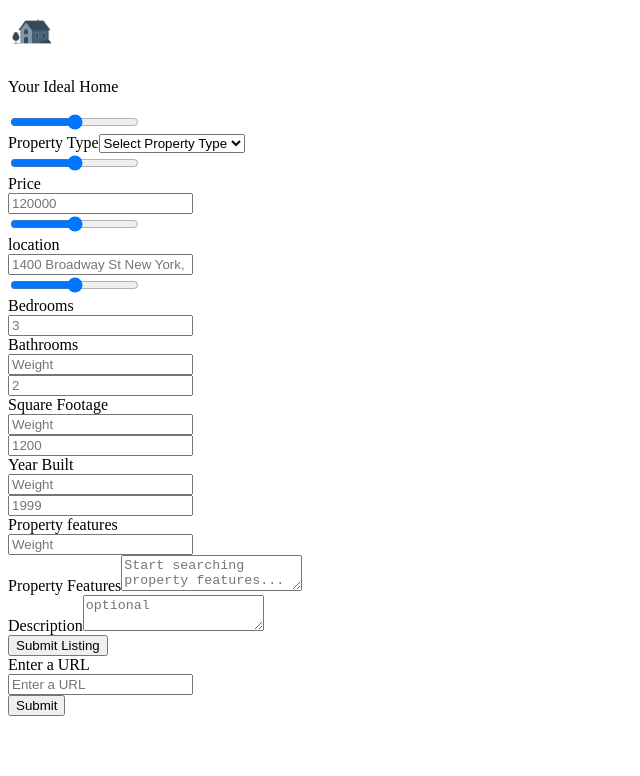
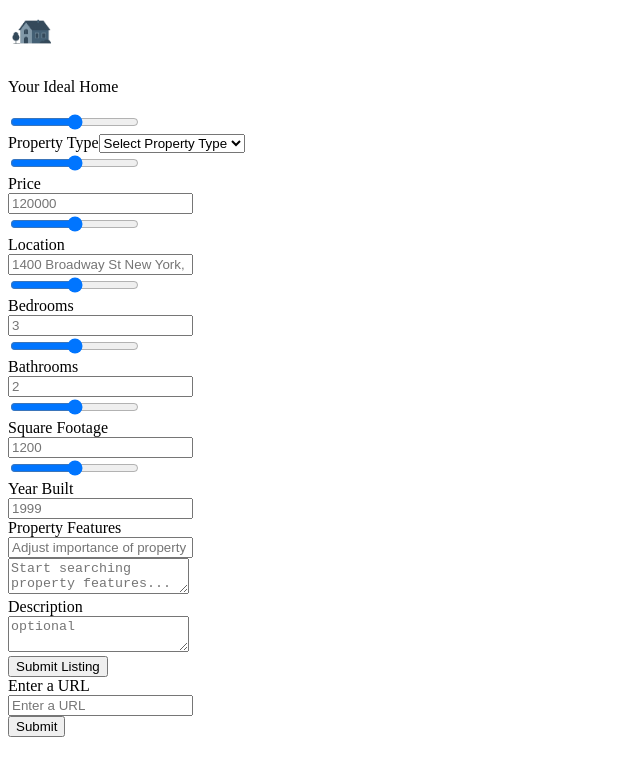
Before and after one commit to theHTMLSpot/HouseNestAI, a Next.js app: page /compareForm in a window 1280 px wide. Shown: the top 776 px of the page, without its empty margins (0-640 px from the left). Built offline with nearby package versions, Linux system fonts and the light colour scheme.

Commit message:
updated compare page but form validation isnt working

```diff
--- /dev/null
+++ b/components/ui/compare/slider.tsx
@@ -0,0 +1,58 @@
+"use client";
+
+import { useState } from "react";
+
+export default function Slider({
+	min,
+	max,
+	value = 0,
+	step = 0.1,
+	onChange_,
+	tooltip,
+	id,
+	name,
+}: {
+	min: number;
+	max: number;
+	value?: number;
+	step?: number;
+	onChange_?: (e: React.ChangeEvent<HTMLInputElement>) => void;
+	tooltip?: string;
+	id?: string;
+	name?: string;
+}) {
+	const [showingTooltip, setShowingTooltip] = useState(false);
+
+	const getThumbColor = (value: number) => {
+		if (value < 3.5) return "thumb-green";
+		if (value < 7.5) return "thumb-orange";
+		return "thumb-red";
+	};
+
+	const thumbClass = getThumbColor(value);
+
+	return (
+		<div className="relative flex h-15 w-full flex-col items-center justify-center">
+			{showingTooltip && tooltip && (
+				<div className="absolute top-0 left-0 z-50 text-xs text-red-400">
+					{tooltip}
+				</div>
+			)}
+			<input
+				id={id}
+				type="range"
+				min={min}
+				max={max}
+				step={step}
+				value={value}
+				onChange={(e) => {
+					if (onChange_) onChange_(e);
+				}}
+				onMouseEnter={() => setShowingTooltip(true)}
+				onMouseLeave={() => setShowingTooltip(false)}
+				className={`slider w-full ${thumbClass}`}
+				name={name}
+			/>
+		</div>
+	);
+}
--- a/pages/compareForm.tsx
+++ b/pages/compareForm.tsx
@@ -6,7 +6,7 @@ import { propertyFeatures as propertyFeaturesSuggestions } from "@/utils/propert
 import { Card, Button } from "@/components/ui/components";
 import { Listing } from "@/types/UserProps";
 import Image from "next/image";
-
+import Slider from "@/components/ui/compare/slider";
 export default function CompareForm({
 	setCurrentStep,
 }: {
@@ -412,25 +412,18 @@ export default function CompareForm({
 					</div>
 
 					<form onSubmit={handleSubmit} className="space-y-6">
-						{/* Property Type (Dropdown) */}
+						{/* Property Type */}
 						<div>
-							<Input
-								name="weight"
-								type="range"
-								minLength={0}
-								maxLength={10}
-								value={weights.propertyTypeWeight}
-								placeholder="Weight"
-								onChange={(e) => {
-									HandleWeights(e);
-								}}
-								className="h-2 w-full flex-1 appearance-none rounded-lg bg-gray-700 transition-all duration-300 focus:outline-none"
+							<Slider
+								min={0}
+								max={10}
+								value={parseFloat(weights.propertyTypeWeight)}
+								tooltip="Adjust how important the property type is for you"
+								onChange_={HandleWeights}
+								name="propertyTypeWeight"
 							/>
-							<div className="flex h-20 w-[100%] items-center-safe justify-between rounded-md border border-gray-400 bg-[#1c242c] px-4">
-								<label
-									htmlFor="propertyType"
-									className="text-md w-full font-medium text-gray-400"
-								>
+							<div className="flex h-20 w-full items-center justify-between rounded-md border border-gray-400 bg-[#1c242c] px-4">
+								<label className="text-md w-full font-medium text-gray-400">
 									Property Type
 								</label>
 								<select
@@ -438,7 +431,7 @@ export default function CompareForm({
 									name="propertyType"
 									value={formData.propertyType}
 									onChange={handleChange}
-									className="w-[100%] rounded-lg border bg-[#444d56] p-4 text-[#aabfc6]"
+									className="w-full rounded-lg border bg-[#444d56] p-4 text-[#aabfc6]"
 								>
 									<option value="" disabled>
 										Select Property Type
@@ -450,32 +443,32 @@ export default function CompareForm({
 									<option value="Townhouse">Townhouse</option>
 								</select>
 							</div>
+							<div className="flex h-10 w-[100%] items-center justify-end px-4">
+								{formErrors.propertyType && (
+									<span className="text-sm text-red-500">
+										{formErrors.propertyType}
+									</span>
+								)}
+							</div>
 						</div>
 
 						{/* Price */}
-
 						<div className="flex flex-col">
-							<Input
-								name="weight"
-								type="range"
-								value={weights.priceWeight}
-								placeholder="Weight"
-								minLength={0}
-								maxLength={10}
-								onChange={HandleWeights}
-								className="h-[100%] w-full flex-1 rounded-lg border border-[#444d56] p-2 text-sm"
+							<Slider
+								value={parseFloat(weights.priceWeight)}
+								min={0}
+								max={10}
+								onChange_={HandleWeights}
+								tooltip="Adjust how important the price is for you"
+								name="priceWeight"
 							/>
 							<div className="flex h-20 w-full items-center justify-between rounded-md border border-gray-400 bg-[#1c242c] px-4">
-								<label
-									htmlFor="price"
-									className="text-md w-full font-medium text-gray-400"
-								>
+								<label className="text-md w-full font-medium text-gray-400">
 									Price
 								</label>
 								<Input
 									placeholder="120000"
 									name="price"
-									id="price"
 									type="text"
 									value={
 										!Number.isNaN(formData.price)
@@ -483,7 +476,7 @@ export default function CompareForm({
 											: ""
 									}
 									onChange={handleChange}
-									className="w-[100%] rounded-lg border-1 border-[#444d56]"
+									className="w-full rounded-lg border border-[#444d56]"
 								/>
 							</div>
 							<div className="flex h-10 w-[100%] items-center justify-end px-4">
@@ -497,22 +490,17 @@ export default function CompareForm({
 
 						{/* Location */}
 						<div>
-							<Input
-								name="weight"
-								type="range"
-								value={weights.locationWeight}
-								minLength={0}
-								maxLength={10}
-								placeholder="Weight"
-								onChange={HandleWeights}
-								className="h-[100%] flex-1 rounded-lg border border-[#444d56] p-2 text-sm"
+							<Slider
+								value={parseFloat(weights.locationWeight)}
+								min={0}
+								max={10}
+								onChange_={HandleWeights}
+								tooltip="Adjust how important the location is for you"
+								name="locationWeight"
 							/>
 							<div className="flex h-20 w-full items-center justify-between rounded-md border border-gray-400 bg-[#1c242c] px-4">
-								<label
-									htmlFor="location"
-									className="text-md w-full font-medium text-gray-400"
-								>
-									location
+								<label className="text-md w-full font-medium text-gray-400">
+									Location
 								</label>
 								<Input
 									placeholder="1400 Broadway St New York, NY"
@@ -520,7 +508,7 @@ export default function CompareForm({
 									type="text"
 									value={formData.location}
 									onChange={handleChange}
-									className="w-[100%] rounded-lg border-1 border-[#444d56]"
+									className="w-full rounded-lg border border-[#444d56]"
 								/>
 							</div>
 							<div className="flex h-10 w-[100%] items-center justify-end px-4">
@@ -534,21 +522,16 @@ export default function CompareForm({
 
 						{/* Bedrooms */}
 						<div>
-							<Input
-								name="weight"
-								type="range"
-								value={weights.bedroomsWeight}
-								placeholder="Weight"
-								onChange={HandleWeights}
-								minLength={0}
-								maxLength={10}
-								className="h-[100%] flex-1 rounded-lg border border-[#444d56] p-2 text-sm"
+							<Slider
+								value={parseFloat(weights.bedroomsWeight)}
+								min={0}
+								max={10}
+								onChange_={HandleWeights}
+								tooltip="Adjust importance of bedrooms"
+								name="bedroomsWeight"
 							/>
 							<div className="flex h-20 w-full items-center justify-between rounded-md border border-gray-400 bg-[#1c242c] px-4">
-								<label
-									htmlFor="location"
-									className="text-md w-full font-medium text-gray-400"
-								>
+								<label className="text-md w-full font-medium text-gray-400">
 									Bedrooms
 								</label>
 								<Input
@@ -557,7 +540,7 @@ export default function CompareForm({
 									type="number"
 									value={formData.bedrooms.toString()}
 									onChange={handleChange}
-									className="w-[100%] rounded-lg border-1 border-[#444d56]"
+									className="w-full rounded-lg border border-[#444d56]"
 								/>
 							</div>
 							<div className="flex h-10 w-[100%] items-center justify-end px-4">
@@ -571,119 +554,122 @@ export default function CompareForm({
 
 						{/* Bathrooms */}
 						<div>
-							<div className="flex h-20 w-[100%] items-center-safe justify-between">
-								<label
-									htmlFor="weight"
-									className="w-20 text-xl font-medium text-gray-600"
-								>
+							<Slider
+								value={parseFloat(weights.bathroomsWeight)}
+								min={0}
+								max={10}
+								onChange_={HandleWeights}
+								tooltip="Adjust importance of bathrooms"
+								name="bathroomsWeight"
+							/>
+							<div className="flex h-20 w-full items-center justify-between rounded-md border border-gray-400 bg-[#1c242c] px-4">
+								<label className="text-md w-full font-medium text-gray-400">
 									Bathrooms
 								</label>
-								<Input
-									name="weight"
-									type="text"
-									value={weights.bathroomsWeight.toString()}
-									placeholder="Weight"
-									onChange={(e) => {
-										HandleWeights(e);
-									}}
-									className="h-[100%] flex-1 rounded-lg border border-[#444d56] p-2 text-sm"
-								/>
-							</div>
-
 								<Input
 									placeholder="2"
 									name="bathrooms"
 									type="number"
 									value={formData.bathrooms.toString()}
 									onChange={handleChange}
-								error={formErrors.bathrooms}
-								className="w-full rounded-lg border-1 border-[#444d56] p-4"
+									className="w-full rounded-lg border border-[#444d56] p-4"
 								/>
+							</div>
+							<div className="flex h-10 w-[100%] items-center justify-end px-4">
+								{formErrors.bathrooms && (
+									<span className="text-sm text-red-500">
+										{formErrors.bathrooms}
+									</span>
+								)}
+							</div>
 						</div>
 
 						{/* Square Footage */}
 						<div>
-							<div className="flex h-20 w-[100%] items-center-safe justify-between">
-								<label
-									htmlFor="weight"
-									className="w-20 text-xl font-medium text-gray-600"
-								>
+							<Slider
+								value={parseFloat(weights.squareFootageWeight)}
+								min={0}
+								max={10}
+								onChange_={HandleWeights}
+								tooltip="Adjust importance of square footage"
+								name="squareFootageWeight"
+							/>
+							<div className="flex h-20 w-full items-center justify-between rounded-md border border-gray-400 bg-[#1c242c] px-4">
+								<label className="text-md w-full font-medium text-gray-400">
 									Square Footage
 								</label>
-								<Input
-									name="weight"
-									type="text"
-									value={weights.squareFootageWeight.toString()}
-									placeholder="Weight"
-									onChange={(e) => {
-										HandleWeights(e);
-									}}
-									className="h-[100%] flex-1 rounded-lg border border-[#444d56] p-2 text-sm"
-								/>
-							</div>
 								<Input
 									placeholder="1200"
 									name="squareFootage"
 									type="number"
 									value={formData.squareFootage.toString()}
 									onChange={handleChange}
-								error={formErrors.squareFootage}
-								className="w-full rounded-lg border-1 border-[#444d56] p-4"
+									className="w-full rounded-lg border border-[#444d56] p-4"
 								/>
+							</div>
+							<div className="flex h-10 w-[100%] items-center justify-end px-4">
+								{formErrors.squareFootage && (
+									<span className="text-sm text-red-500">
+										{formErrors.squareFootage}
+									</span>
+								)}
+							</div>
 						</div>
 
 						{/* Year Built */}
 						<div>
-							<div className="flex h-20 w-[100%] items-center-safe justify-between">
-								<label
-									htmlFor="Proerty Type"
-									className="w-20 text-xl font-medium text-gray-600"
-								>
+							<Slider
+								value={parseFloat(weights.yearBuiltWeight)}
+								min={0}
+								max={10}
+								onChange_={HandleWeights}
+								tooltip="Adjust importance of year built"
+								name="yearBuiltWeight"
+							/>
+							<div className="flex h-20 w-full items-center justify-between rounded-md border border-gray-400 bg-[#1c242c] px-4">
+								<label className="text-md w-full font-medium text-gray-400">
 									Year Built
 								</label>
-								<Input
-									name="weight"
-									type="text"
-									value={weights.yearBuiltWeight.toString()}
-									placeholder="Weight"
-									onChange={(e) => {
-										HandleWeights(e);
-									}}
-									className="h-[100%] flex-1 rounded-lg border border-[#444d56] p-2 text-sm"
-								/>
-							</div>
 								<Input
 									placeholder="1999"
 									name="yearBuilt"
 									type="number"
 									value={formData.yearBuilt.toString()}
 									onChange={handleChange}
-								error={formErrors.yearBuilt}
-								className="w-full rounded-lg border-1 border-[#444d56] p-4"
+									className="w-full rounded-lg border border-[#444d56] p-4"
 								/>
+							</div>
+							<div className="flex h-10 w-[100%] items-center justify-end px-4">
+								{formErrors.yearBuilt && (
+									<span className="text-sm text-red-500">
+										{formErrors.yearBuilt}
+									</span>
+								)}
+							</div>
 						</div>
 
 						{/* Property Features */}
 						<div>
-							<div className="flex h-20 w-[100%] items-center-safe justify-between">
-								<label
-									htmlFor="weight"
-									className="w-20 text-xl font-medium text-gray-600"
-								>
-									Property features
+							<div className="mt-10 mb-2 flex h-20 items-center justify-between rounded-md border border-gray-400 bg-[#1c242c] px-4">
+								<label className="text-md w-full font-medium text-gray-400">
+									Property Features
 								</label>
 								<Input
-									name="weight"
+									value={weights.propertyFeaturesWeight}
+									onChange={HandleWeights}
 									type="text"
-									value={weights.propertyFeaturesWeight.toString()}
-									placeholder="Weight"
-									onChange={(e) => {
-										HandleWeights(e);
-									}}
-									className="h-[100%] flex-1 rounded-lg border border-[#444d56] p-2 text-sm"
+									placeholder="Adjust importance of property features"
+									className="w-full rounded-lg border border-[#444d56] p-4"
+									name="propertyFeaturesWeight"
 								/>
 							</div>
-							<label htmlFor="propertyFeatures">Property Features</label>
+							<div className="flex h-10 w-[100%] items-center justify-end px-4">
+								{formErrors.propertyFeatures && (
+									<span className="text-sm text-red-500">
+										{formErrors.propertyFeatures}
+									</span>
+								)}
+							</div>
 							<textarea
 								name="propertyFeatures"
 								placeholder="Start searching property features..."
@@ -696,8 +682,6 @@ export default function CompareForm({
 									Space is not allowed
 								</span>
 							)}
-
-							{/* Suggestions Dropdown */}
 							{isDropdownVisible && suggestions.length > 0 && (
 								<div className="mt-2 max-h-40 overflow-y-auto rounded-lg border border-[#444d56] bg-[#222b30]">
 									{suggestions.map((suggestion, index) => (
@@ -711,9 +695,6 @@ export default function CompareForm({
 									))}
 								</div>
 							)}
-						</div>
-
-						{/* Selected Features */}
 							<div className="mt-4 flex flex-wrap gap-2">
 								{formData.propertyFeatures.map((feature, index) => (
 									<div
@@ -731,27 +712,29 @@ export default function CompareForm({
 									</div>
 								))}
 							</div>
+						</div>
 
 						{/* Description */}
 						<div>
-							<label htmlFor="description">Description</label>
+							<div className="mt-10 mb-2 flex h-20 items-center justify-between rounded-md border border-gray-400 bg-[#1c242c] px-4">
+								<label className="text-md w-full font-medium text-gray-400">
+									Description
+								</label>
+							</div>
 							<textarea
 								placeholder="optional"
 								name="description"
 								value={formData.description}
 								onChange={handleChange}
-								className="w-full rounded-lg border p-4 text-[#aabfc6]"
+								className="h-32 w-full rounded-lg border border-[#444d56] p-4 text-[#aabfc6]"
 							/>
 						</div>
 
-						{/* Submit Button */}
+						{/* Submit */}
 						<div className="flex justify-center">
 							<button
 								type="submit"
 								className="mt-4 rounded-lg bg-blue-600 px-6 py-3 text-lg font-medium text-white transition-colors duration-300 hover:bg-blue-700"
-								onClick={(e) => {
-									handleSubmit(e);
-								}}
 							>
 								Submit Listing
 							</button>
@@ -759,39 +742,28 @@ export default function CompareForm({
 					</form>
 				</div>
 
+				{/* Draggable Divider */}
 				<div
 					className="w-[2px] cursor-ew-resize bg-gray-50"
-					style={{ height: "100%" }}
-					onMouseDown={() => {
-						handleMouseDown();
-					}}
-					onMouseUp={() => {
-						handleMouseUp();
-					}}
+					onMouseDown={handleMouseDown}
+					onMouseUp={handleMouseUp}
 				/>
-				{/* right side */}
-				{hasLink ? (
+
+				{/* Right Side: Listing Card */}
+				{hasLink && (
 					<Card
-						title={listing.title ? listing.title : "No title available."}
+						title={listing.title || "No title available."}
 						description={listing.description || ""}
 						imageUrl={listing.imageUrl || ""}
-						className="w-1/2 overflow-hidden rounded-lg bg-[#222b30] shadow-lg"
+						className="h-full overflow-x-scroll rounded-lg bg-[#222b30] shadow-lg"
 						style={{ width: `calc(${1 - wLeft / 100} * 100vw)` }}
 					>
-						{/* Card Content */}
-						<div className="p-6">
-							{/* Title */}
-							<h3 className="text-2xl font-bold text-[#aabfc6]">
-								{listing.title}
-							</h3>
-
-							{/* Description */}
-							<p className="mt-2 text-sm text-[#aabfc6]">
+						<div className="p-6 text-[#aabfc6]">
+							<h3 className="text-2xl font-bold">{listing.title}</h3>
+							<p className="mt-2 text-sm">
 								{listing.description || "No description available."}
 							</p>
-
-							{/* Property Details */}
-							<div className="mt-4 space-y-2 text-sm text-[#aabfc6]">
+							<div className="mt-4 space-y-2 text-sm">
 								<p>
 									<strong>Space:</strong> {listing.squareFootage} sq ft
 								</p>
@@ -810,16 +782,12 @@ export default function CompareForm({
 								<p>
 									<strong>Bathrooms:</strong> {listing.bathrooms}
 								</p>
-
-								{/* Property Features */}
 								<div>
 									<strong>Property Features:</strong>
 									<ul className="mt-2 space-y-1">
-										{listing.propertyFeatures.length > 0 ? (
-											listing.propertyFeatures.map((feature, index) => (
-												<li key={index} className="text-[#aabfc6]">
-													{feature}
-												</li>
+										{listing.propertyFeatures?.length > 0 ? (
+											listing.propertyFeatures.map((feature, i) => (
+												<li key={i}>{feature}</li>
 											))
 										) : (
 											<p>No features listed.</p>
@@ -829,7 +797,8 @@ export default function CompareForm({
 							</div>
 						</div>
 					</Card>
-				) : (
+				)}
+				{!hasLink && (
 					<div
 						className="flex flex-col items-center justify-center overflow-hidden rounded-lg bg-[#222b30] shadow-lg"
 						style={{ width: `calc(${1 - wLeft / 100} * 100vw)` }}
```
Also changed, not shown: utils/formUtils.tsx (added). Lines whose indentation alone changed are shown as unchanged.
